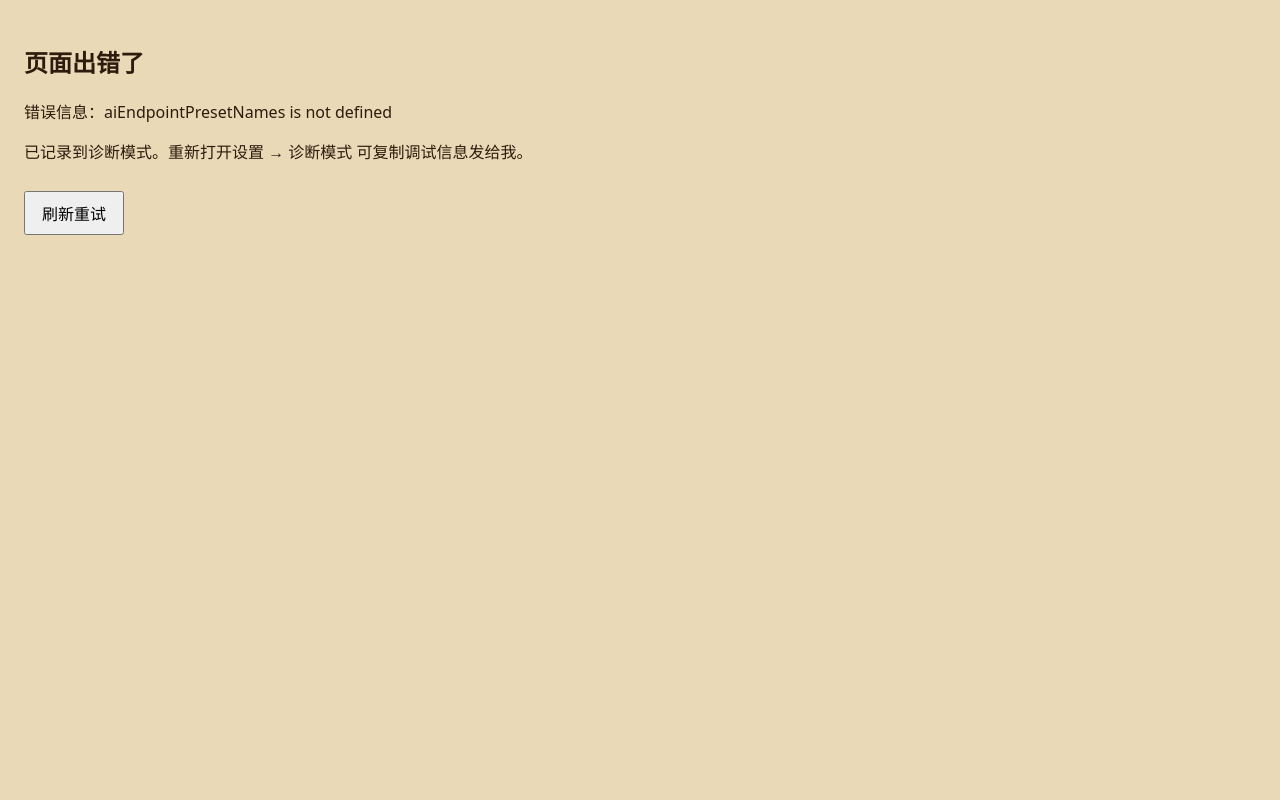
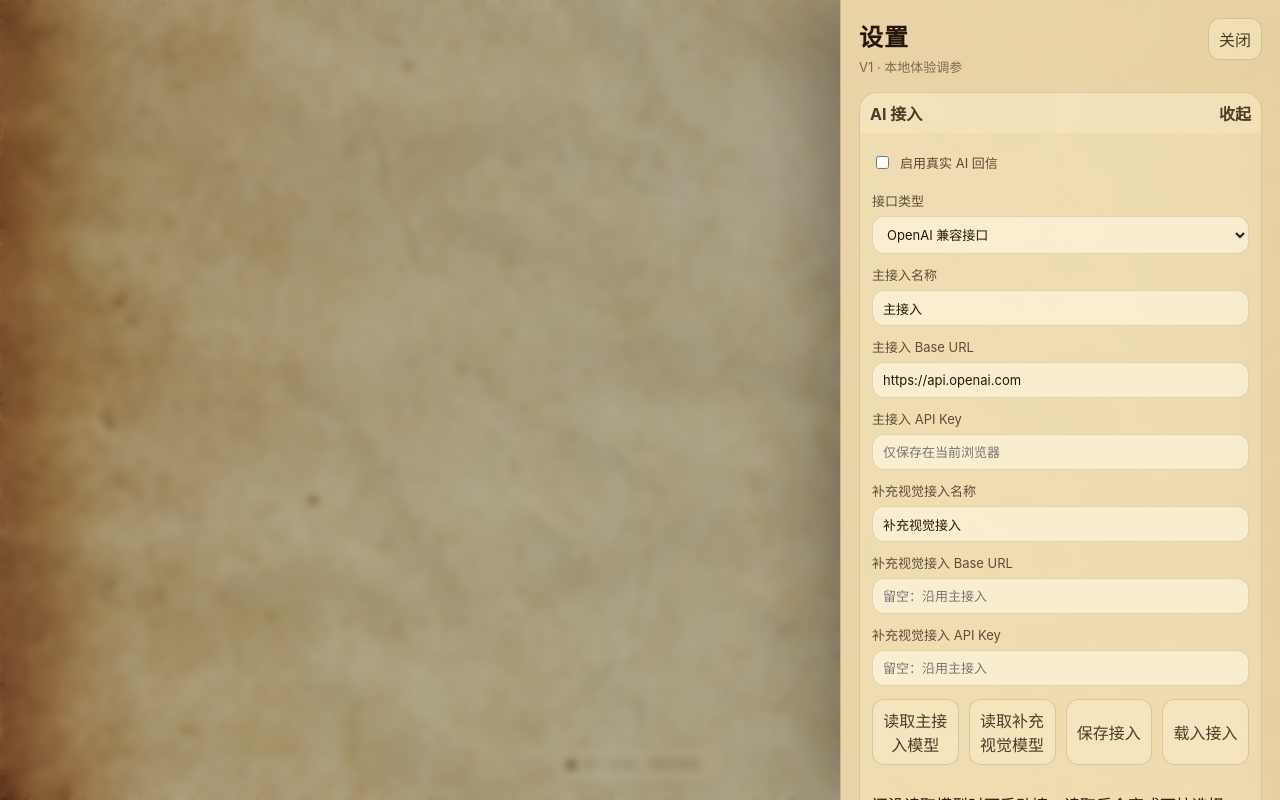
Before and after one commit to zhao1427928672-png/magic-diary-ipad, a React (Vite) app: page / in a window 1280 px wide. Both pictures are taken after a click on the button "打开设置". Built offline with nearby package versions, Linux system fonts and the light colour scheme; a web font is replaced by a local one.

Commit message:
feat: add saved endpoint selector for dual ai setup

```diff
--- a/src/main.tsx
+++ b/src/main.tsx
@@ -2285,6 +2285,7 @@ function App() {
           loadAiEndpoints={loadAiEndpoints}
           modelOptions={modelOptions}
           visionModelOptions={visionModelOptions}
+          aiEndpointPresetNames={aiEndpointPresetNames}
           testAiConnection={testAiConnection}
           testLastCropRecognition={testLastCropRecognition}
           testPersonaReply={testPersonaReply}
@@ -2337,7 +2338,7 @@ function ModelPicker({ label, value, options, fallback, allowEmpty = false, onCh
   );
 }
 
-function SettingsPanel({ settings, updateSettings, resetSettings, toggleSection, copySettingsJson, importSettingsJson, savePreset, loadPreset, loadModelOptions, loadVisionModelOptions, saveAiEndpoints, loadAiEndpoints, modelOptions, visionModelOptions, testAiConnection, testLastCropRecognition, testPersonaReply, debugSample, diagnostics, setDiagnosticsEnabled, copyDiagnosticsJson, clearDiagnosticLogs, historyEntries, activeThreadId, clearConversationHistory, onClose }: { settings: Settings; updateSettings: (mutator: (draft: Settings) => void) => void; resetSettings: () => void; toggleSection: (id: string) => void; copySettingsJson: () => void; importSettingsJson: () => void; savePreset: () => void; loadPreset: () => void; loadModelOptions: () => void; loadVisionModelOptions: () => void; saveAiEndpoints: () => void; loadAiEndpoints: () => void; modelOptions: string[]; visionModelOptions: string[]; testAiConnection: () => void; testLastCropRecognition: () => void; testPersonaReply: () => void; debugSample: DebugSample | null; diagnostics: DiagnosticsState; setDiagnosticsEnabled: (enabled: boolean) => void; copyDiagnosticsJson: () => void; clearDiagnosticLogs: () => void; historyEntries: HistoryEntry[]; activeThreadId: string; clearConversationHistory: () => void; onClose: () => void }) {
+function SettingsPanel({ settings, updateSettings, resetSettings, toggleSection, copySettingsJson, importSettingsJson, savePreset, loadPreset, loadModelOptions, loadVisionModelOptions, saveAiEndpoints, loadAiEndpoints, modelOptions, visionModelOptions, aiEndpointPresetNames, testAiConnection, testLastCropRecognition, testPersonaReply, debugSample, diagnostics, setDiagnosticsEnabled, copyDiagnosticsJson, clearDiagnosticLogs, historyEntries, activeThreadId, clearConversationHistory, onClose }: { settings: Settings; updateSettings: (mutator: (draft: Settings) => void) => void; resetSettings: () => void; toggleSection: (id: string) => void; copySettingsJson: () => void; importSettingsJson: () => void; savePreset: () => void; loadPreset: () => void; loadModelOptions: () => void; loadVisionModelOptions: () => void; saveAiEndpoints: () => void; loadAiEndpoints: (nameFromSelect?: string) => void; modelOptions: string[]; visionModelOptions: string[]; aiEndpointPresetNames: string[]; testAiConnection: () => void; testLastCropRecognition: () => void; testPersonaReply: () => void; debugSample: DebugSample | null; diagnostics: DiagnosticsState; setDiagnosticsEnabled: (enabled: boolean) => void; copyDiagnosticsJson: () => void; clearDiagnosticLogs: () => void; historyEntries: HistoryEntry[]; activeThreadId: string; clearConversationHistory: () => void; onClose: () => void }) {
   return (
     <div
       className="settings-overlay"
@@ -2377,7 +2378,7 @@ function SettingsPanel({ settings, updateSettings, resetSettings, toggleSection,
             <button type="button" onClick={loadModelOptions}>读取主接入模型</button>
             <button type="button" onClick={loadVisionModelOptions}>读取补充视觉模型</button>
             <button type="button" onClick={saveAiEndpoints}>保存接入</button>
-            <button type="button" onClick={loadAiEndpoints}>载入接入</button>
+            <button type="button" onClick={() => loadAiEndpoints()}>载入接入</button>
           </div>
           {aiEndpointPresetNames.length > 0 && (
             <Field label="已保存接入配置">
```
